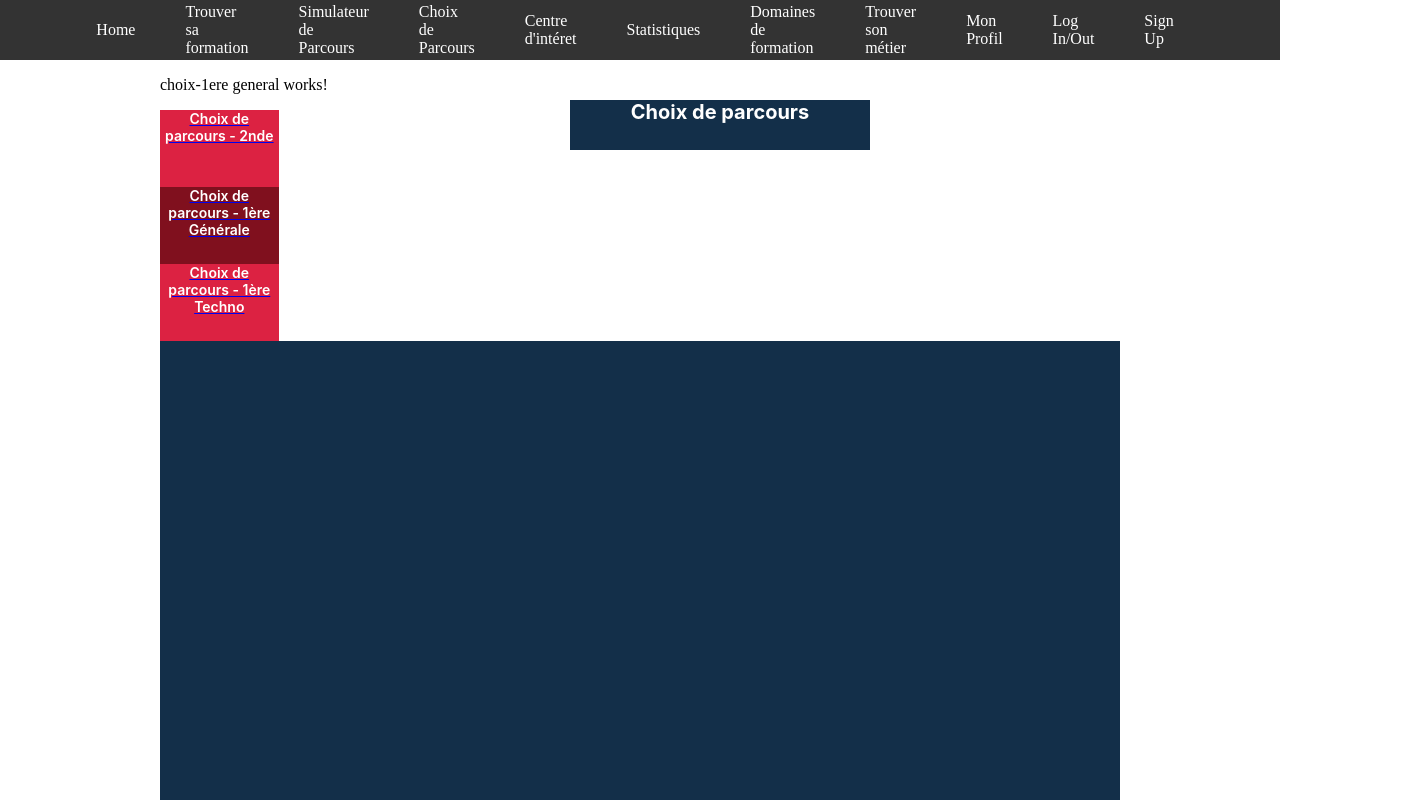
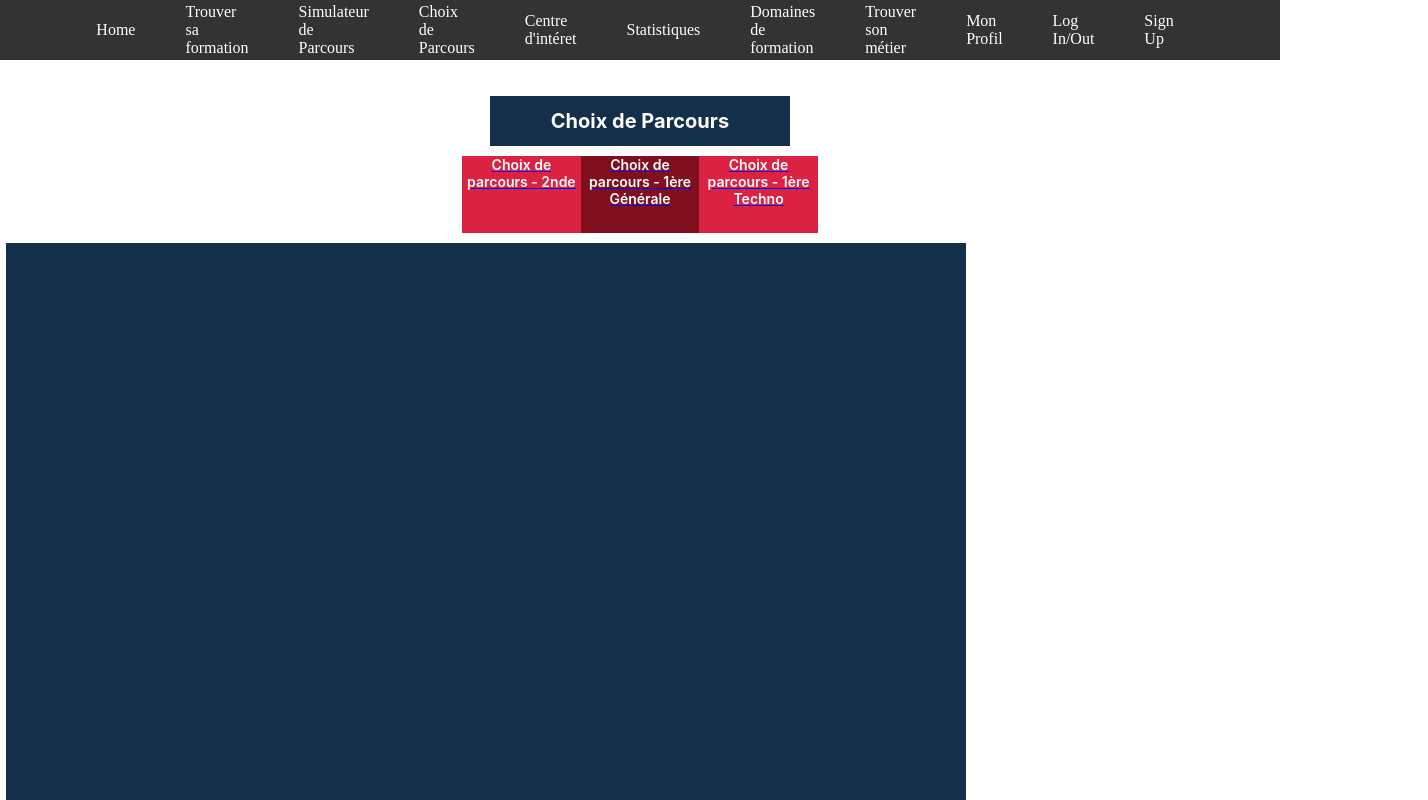
Before and after one commit to StagiairesDAMOTIC/FrontEndPsup, an Angular app: page /choix-de-parcours/premiere-generale in a window 1280 px wide. Shown: the top 800 px of the page, 1428 px wide, since content can reach past the window. Built offline with nearby package versions, Linux system fonts and the light colour scheme.

Commit message:
Mise en place de la navbar-choix

```diff
--- a/src/app/choix-premiere-generale/choix-premiere-generale.component.css
+++ b/src/app/choix-premiere-generale/choix-premiere-generale.component.css
@@ -25,3 +25,59 @@
   left: 303px;
   top: 69px;
 }
+/* Container */
+.container {
+  width: 100%;
+  height: 100%;
+  background: white;
+  display: flex;
+  flex-direction: column;
+  align-items: center;
+}
+.navbar-choix{
+  display: flex;
+  flex-direction: row;
+  align-items: center;
+  justify-content: center;
+  margin: 10px;
+}
+
+/* Header */
+.header {
+  width: 300px;
+  height: 50px;
+  background: #132f49;
+  color: white;
+  font-size: 20px;
+  font-family: Inter, sans-serif;
+  font-weight: 700;
+  display: flex;
+  justify-content: center;
+  align-items: center;
+  margin-top: 20px;
+}
+
+/* Content */
+.content {
+  width: 972px;
+  height: 512px;
+  margin-top: 50px;
+  display: flex;
+  justify-content: center;
+  align-items: center;
+  background: #d9d9d9;
+}
+
+.image-background {
+  position: relative;
+  width: 100%;
+  height: 100%;
+  display: flex;
+  justify-content: center;
+  align-items: center;
+}
+
+.main-image {
+  width: 727px;
+  height: 459px;
+}
--- a/src/app/choix-premiere-generale/choix-premiere-generale.component.html
+++ b/src/app/choix-premiere-generale/choix-premiere-generale.component.html
@@ -1,8 +1,9 @@
-<p>choix-1ere general works!</p>
-<div style="width: 300px; height: 50px; left: 570px; top: 100px; position: absolute">
-  <div style="width: 300px; height: 50px; left: 0px; top: 0px; position: absolute; background: #132F49"></div>
-  <div style="width: 300px; height: 50px; left: 0px; top: 0px; position: absolute; text-align: center; color: white; font-size: 20px; font-family: Inter; font-weight: 700; word-wrap: break-word">Choix de parcours</div>
+<div class="container">
+  <div class="header">
+    Choix de Parcours
+  </div>
 </div>
+<div class="navbar-choix">
 <a [routerLink]="['/choix-de-parcours/seconde']" ><div style="width: 118.62px; height: 76.98px; ">
   <div
     style="
@@ -59,6 +60,7 @@
 
 </div></a>
 <a [routerLink]="['/choix-de-parcours/premiere-techno']"> <div style="width: 118.62px; height: 76.98px; ">
+
   <div
     style="
           width: 118.62px;
@@ -84,7 +86,9 @@
     Choix de parcours - 1ère Techno
   </div></div>
 
+
 </div></a>
+</div>
 
 
 <div class="container">
--- a/src/app/choix-premiere-techno/choix-premiere-techno.component.css
+++ b/src/app/choix-premiere-techno/choix-premiere-techno.component.css
@@ -25,3 +25,60 @@
   left: 208px;
   top: 76px;
 }
+
+/* Container */
+.container {
+  width: 100%;
+  height: 100%;
+  background: white;
+  display: flex;
+  flex-direction: column;
+  align-items: center;
+}
+.navbar-choix{
+  display: flex;
+  flex-direction: row;
+  align-items: center;
+  justify-content: center;
+  margin: 10px;
+}
+
+/* Header */
+.header {
+  width: 300px;
+  height: 50px;
+  background: #132f49;
+  color: white;
+  font-size: 20px;
+  font-family: Inter, sans-serif;
+  font-weight: 700;
+  display: flex;
+  justify-content: center;
+  align-items: center;
+  margin-top: 20px;
+}
+
+/* Content */
+.content {
+  width: 972px;
+  height: 512px;
+  margin-top: 50px;
+  display: flex;
+  justify-content: center;
+  align-items: center;
+  background: #d9d9d9;
+}
+
+.image-background {
+  position: relative;
+  width: 100%;
+  height: 100%;
+  display: flex;
+  justify-content: center;
+  align-items: center;
+}
+
+.main-image {
+  width: 727px;
+  height: 459px;
+}
--- a/src/app/choix-premiere-techno/choix-premiere-techno.component.html
+++ b/src/app/choix-premiere-techno/choix-premiere-techno.component.html
@@ -1,41 +1,9 @@
-<p>choix-1ere techno works!</p>
-<div
-  style="
-      width: 300px;
-      height: 50px;
-      left: 570px;
-      top: 100px;
-      position: absolute;
-    "
->
-  <div
-    style="
-        width: 300px;
-        height: 50px;
-        left: 0px;
-        top: 0px;
-        position: absolute;
-        background: #132f49;
-      "
-  ></div>
-  <div
-    style="
-        width: 300px;
-        height: 50px;
-        left: 0px;
-        top: 0px;
-        position: absolute;
-        text-align: center;
-        color: white;
-        font-size: 20px;
-        font-family: Inter;
-        font-weight: 700;
-        word-wrap: break-word;
-      "
-  >
-    Choix de parcours
+<div class="container">
+  <div class="header">
+    Choix de Parcours
   </div>
 </div>
+<div class="navbar-choix">
 <a [routerLink]="['/choix-de-parcours/seconde']" ><div style="width: 118.62px; height: 76.98px; ">
   <div
     style="
@@ -118,6 +86,7 @@
   </div></div>
 
 </div></a>
+</div>
 
 <div class="container">
   <div class="content-wrapper">
--- a/src/app/choix-seconde/choix-seconde.component.css
+++ b/src/app/choix-seconde/choix-seconde.component.css
@@ -19,14 +19,14 @@
   background: #132F49;
 }
 
-.header {
+.headers {
   width: 100%;
   height: 60px;
   position: absolute;
   display: flex;
 }
 
-.header-item {
+.headers-item {
   width: 50%;
   height: 100%;
   display: flex;
@@ -56,3 +56,59 @@
   left: 185px;
   top: 91px;
 }
+/* Container */
+.container {
+  width: 100%;
+  height: 100%;
+  background: white;
+  display: flex;
+  flex-direction: column;
+  align-items: center;
+}
+.navbar-choix{
+  display: flex;
+  flex-direction: row;
+  align-items: center;
+  justify-content: center;
+  margin: 10px;
+}
+
+/* Header */
+.header {
+  width: 300px;
+  height: 50px;
+  background: #132f49;
+  color: white;
+  font-size: 20px;
+  font-family: Inter, sans-serif;
+  font-weight: 700;
+  display: flex;
+  justify-content: center;
+  align-items: center;
+  margin-top: 20px;
+}
+
+/* Content */
+.content {
+  width: 972px;
+  height: 512px;
+  margin-top: 50px;
+  display: flex;
+  justify-content: center;
+  align-items: center;
+  background: #d9d9d9;
+}
+
+.image-background {
+  position: relative;
+  width: 100%;
+  height: 100%;
+  display: flex;
+  justify-content: center;
+  align-items: center;
+}
+
+.main-image {
+  width: 727px;
+  height: 459px;
+}
--- a/src/app/choix-seconde/choix-seconde.component.html
+++ b/src/app/choix-seconde/choix-seconde.component.html
@@ -1,5 +1,9 @@
-<p>choix-seconde works!</p>
-
+<div class="container">
+  <div class="header">
+    Choix de Parcours
+  </div>
+</div>
+<div class="navbar-choix">
 <a [routerLink]="['/choix-de-parcours/seconde']" ><div style="width: 118.62px; height: 76.98px; ">
   <div
     style="
@@ -82,20 +86,18 @@
   </div></div>
 
 </div></a>
+</div>
 
-<div style="width: 300px; height: 50px; left: 570px; top: 100px; position: absolute">
-  <div style="width: 300px; height: 50px; left: 0px; top: 0px; position: absolute; background: #132F49"></div>
-  <div style="width: 300px; height: 50px; left: 0px; top: 0px; position: absolute; text-align: center; color: white; font-size: 20px; font-family: Inter; font-weight: 700; word-wrap: break-word">Choix de parcours</div>
-</div>
+
 
 
 <div class="container">
   <div class="content-wrapper">
     <div class="background"></div>
-    <div class="header">
-      <div class="header-item left-item">Poursuite en 1ère Générale</div>
+    <div class="headers">
+      <div class="headers-item left-item">Poursuite en 1ère Générale</div>
       <div class="divider"></div>
-      <div class="header-item right-item">Poursuite en 1ère Technologique</div>
+      <div class="headers-item right-item">Poursuite en 1ère Technologique</div>
     </div>
     <img class="main-image" src="https://via.placeholder.com/935x587" alt="Placeholder image" />
   </div>
```
